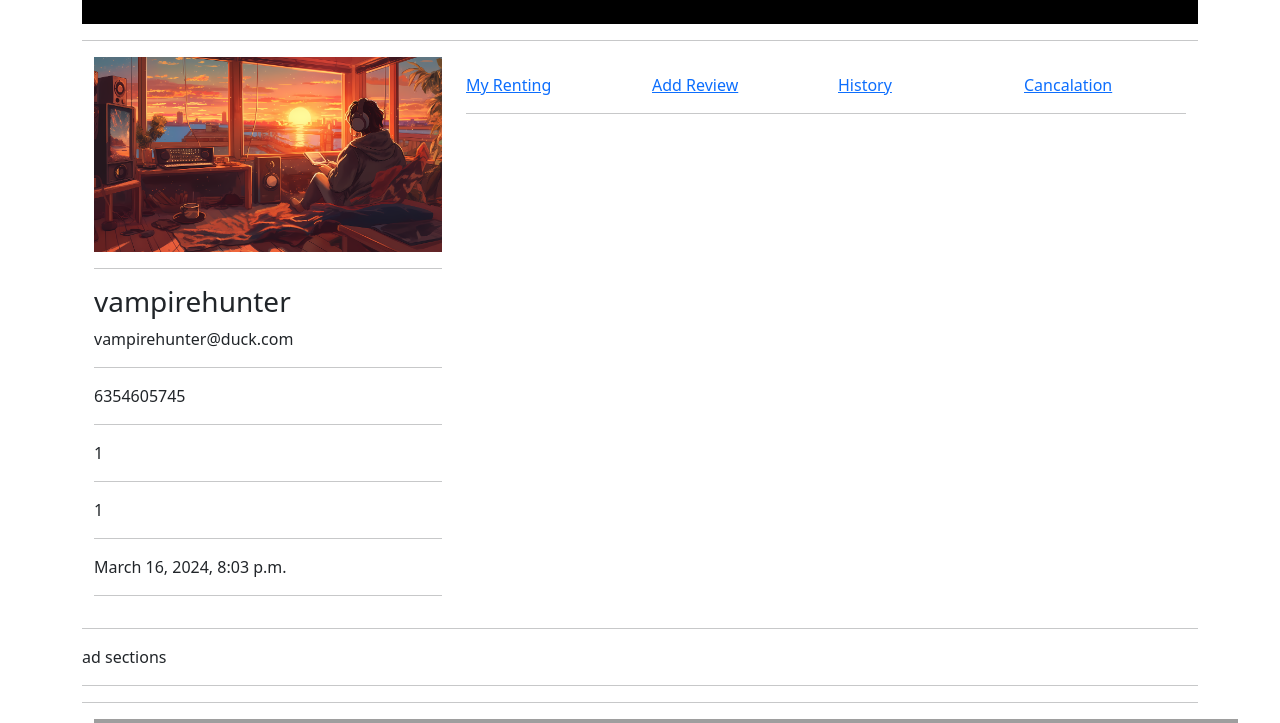
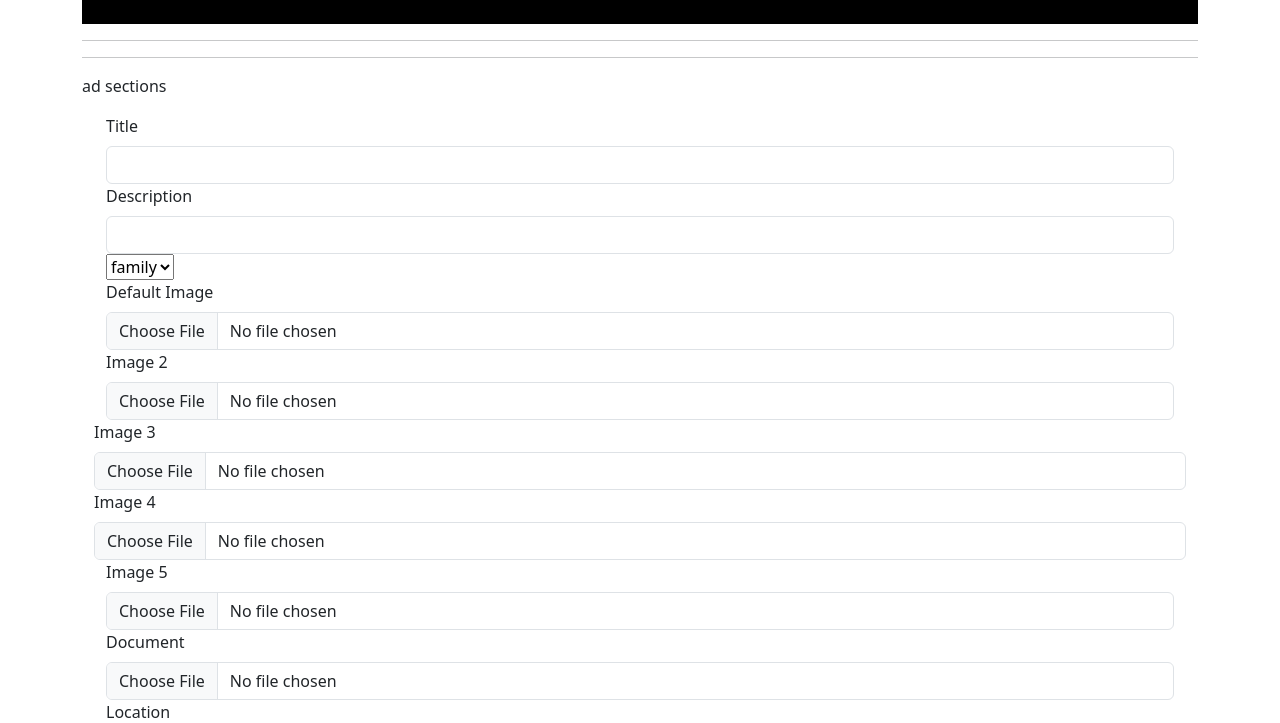
Before and after one commit to Vivek-Raiyani/MiniProject, a Django app: page /account/add_property in a window 1280 px wide. Shown: the part 96-819 px from the top of the page. Run offline with Django 4.2, Linux system fonts and the light colour scheme; a user stored in the database is signed in; some libraries are stand-ins or nearby versions; grey boxes are pictures that could not be loaded.

Commit message:
add property page template added

```diff
--- a/square/account/templates/account/add_property.html
+++ b/square/account/templates/account/add_property.html
@@ -0,0 +1,86 @@
+{% extends 'home/base.html' %}
+
+{% block content %}
+<!-- square\account\templates\account\add_property.html -->
+          <div class="container">
+                    <form method="post" enctype="multipart/form-data">
+                              {% csrf_token %}
+                              <div class="container">
+                                        <label for="title" class="form-label">Title</label>
+                                        <input type="text" class="form-control" id="title" name="title">
+                              </div>
+                              <div class="container">
+                                        <label for="description" class="form-label">Description</label>
+                                        <input type="textarea" class="form-control" id="description" name="description">
+                              </div>
+                              <div class="container">
+                                        <select name="user_preference">
+                                                  <!--  in selction feild dynamically get the value form databse for option-->
+                                                  <option value="Renter">family</option>
+                                                  <option value="Owner">single</option>
+                                        </select>
+                              </div>
+                              <div class="container">
+                                        <label for="default_image" class="form-label">Default Image</label>
+                                        <input type="file" class="form-control" id="default_image" name="default_image">
+                              </div>
+                              <div class="container">
+                                        <label for="image2" class="form-label">Image 2</label>
+                                        <input type="file" class="form-control" id="image2" name="image2">
+                              </div>
+                              <div class="conatiner">
+                                        <label for="image3" class="form-label">Image 3</label>
+                                        <input type="file" class="form-control" id="image3" name="image3">
+                              </div>
+                              <div class="conatiner">
+                                        <label for="image4" class="form-label">Image 4</label>
+                                        <input type="file" class="form-control" id="image4" name="image4">
+                              </div>
+                              <div class="container">
+                                        <label for="image5" class="form-label">Image 5</label>
+                                        <input type="file" class="form-control" id="image5" name="image5">
+                              </div>
+                              <div class="container">
+                                        <label for="document" class="form-label">Document</label>
+                                        <input type="file" class="form-control" id="document" name="document">
+                              </div>
+                              <div class="container">
+                                        <label for="location" class="form-label">Location</label>
+                                        <input type="textarea" class="form-control" id="location" name="location">
+                              </div>
+                              <div class="container">
+                                        <label for="city" class="form-label">City</label>
+                                        <input type="text" class="form-control" id="city" name="city">
+                              </div>
+                              <div class="conatiner">
+                                        <label for="state" class="form-label">State</label>
+                                        <input type="text" class="form-control" id="state" name="state">
+                              </div>
+                              <div class="conatiner">
+                                        <label for="country" class="form-label">County</label>
+                                        <input type="text" class="form-control" id="county" name="county">
+                              </div>
+                              <div class="container">
+                                        <label for="pincode" class="form-label">Pincode</label>
+                                        <input type="text" class="form-control" id="pincode" name="pincode">
+                              </div>
+
+                              <div class="container">
+                                        <label for="property_type" class="form-label">Property Type</label>
+                                        <input type="text" class="form-control" id="property_type" name="property_type">
+                              </div>
+
+                              <div class="container">
+                                        <label for="price" class="form-label">Price</label>
+                                        <input type="text" class="form-control" id="price" name="price">
+                                        <select name="price_type">
+                                                  <option value="1">PerDay</option>
+                                                  <option value="2">PerWeek</option>
+                                                  <option value="3">Monthly</option>
+                                                  <option value="4">Yearly</option>
+                                        </select>
+                              </div>
+
+                              <button type="submit" class="btn btn-primary">Submit</button>
+                    </form>
+{% endblock %}
--- a/square/account/views.py
+++ b/square/account/views.py
@@ -2,7 +2,7 @@ from django.shortcuts import render
 
 from django.shortcuts import render
 from reviews.models import reviews
-from  property.models import Property, current_renter, propertyDocument, propertyImage, propertyLocation, typeOfProperty
+from  property.models import Property, current_renter, propertyDocument, propertyImage, propertyLocation, typeOfProperty, pricing
 
 from django.contrib.auth.decorators import login_required
 
@@ -48,7 +48,7 @@ def account(request):
 
 @login_required
 def add_property(request):
-    if request.user.user_type == 'Owner':
+    if request.user.user_type == 2:
         if request.method =='POST':
             property=Property()
             property.title=request.POST.get('title')
@@ -77,12 +77,18 @@ def add_property(request):
             location.city=request.POST.get('city')
             location.state=request.POST.get('state')
             location.country=request.POST.get('country')
-            location.zipcode=request.POST.get('zipcode')
+            location.zipcode=request.POST.get('pincode')
             location.property=property
             location.save()
 
             type=typeOfProperty()
-            type.type=request.POST.get('type')
+            type.property_type=request.POST.get('type')
+
+            price=pricing()
+            price.price=request.POST.get('price')
+            price.type=request.POST.get('price_type')
+            price.property=property
+            price.save()
             return render(request, 'account/profile.html')
 
         return render(request, 'account/add_property.html')
@@ -91,7 +97,7 @@ def add_property(request):
 
 @login_required
 def remove_property(request):
-    if request.user.user_type == 'Owner':
+    if request.user.user_type == 2:
         if request.method == 'POST':
             property_id = request.POST.get('property_id')
             property = Property.objects.get(id=property_id)
--- a/square/home/templates/home/Base.html
+++ b/square/home/templates/home/Base.html
@@ -63,6 +63,9 @@
                     <p>ad sections</p>
 
                     {% block ad %}
+                    {% endblock %}
+
+                    {% block content %}
                     {% endblock %}
 
                     <hr>
--- a/square/property/models.py
+++ b/square/property/models.py
@@ -53,7 +53,7 @@ class typeOfProperty(models.Model):
              (16,'Clubhouse'),(17,'Garden'),(18,'Gym'),(19,'Cinema'),(20,'Cafe'),
              (21,'Stadium'),(22,'Room')
              )
-    type = models.IntegerField(choices=Choices,default=1)
+    property_type = models.IntegerField(choices=Choices,default=1)
 
 
     def __str__(self):
@@ -73,7 +73,7 @@ class propertyLocation(models.Model):
 class pricing(models.Model):
     Choices=((1,'PerDay'),(2,'PerWeek'),(3,'Monthly'),(4,'Yearly'))
     property = models.ForeignKey(typeOfProperty, on_delete=models.CASCADE)
-    type = models.IntegerField(choices=Choices,default=1)
+    price_type = models.IntegerField(choices=Choices,default=1)
     price = models.FloatField( default=0)
 
     def __str__(self):
```
Also changed, not shown: square/db.sqlite3, square/property/migrations/0006_rename_type_pricing_price_type_and_more.py (added).
